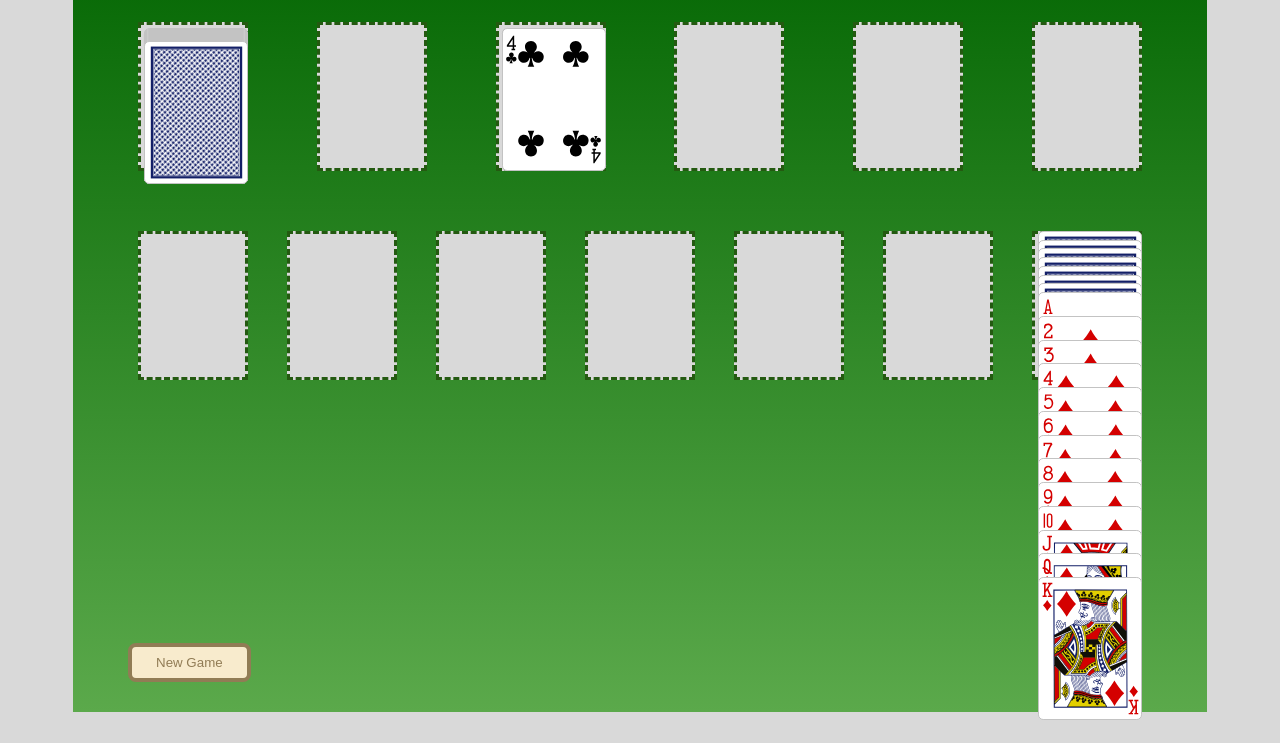
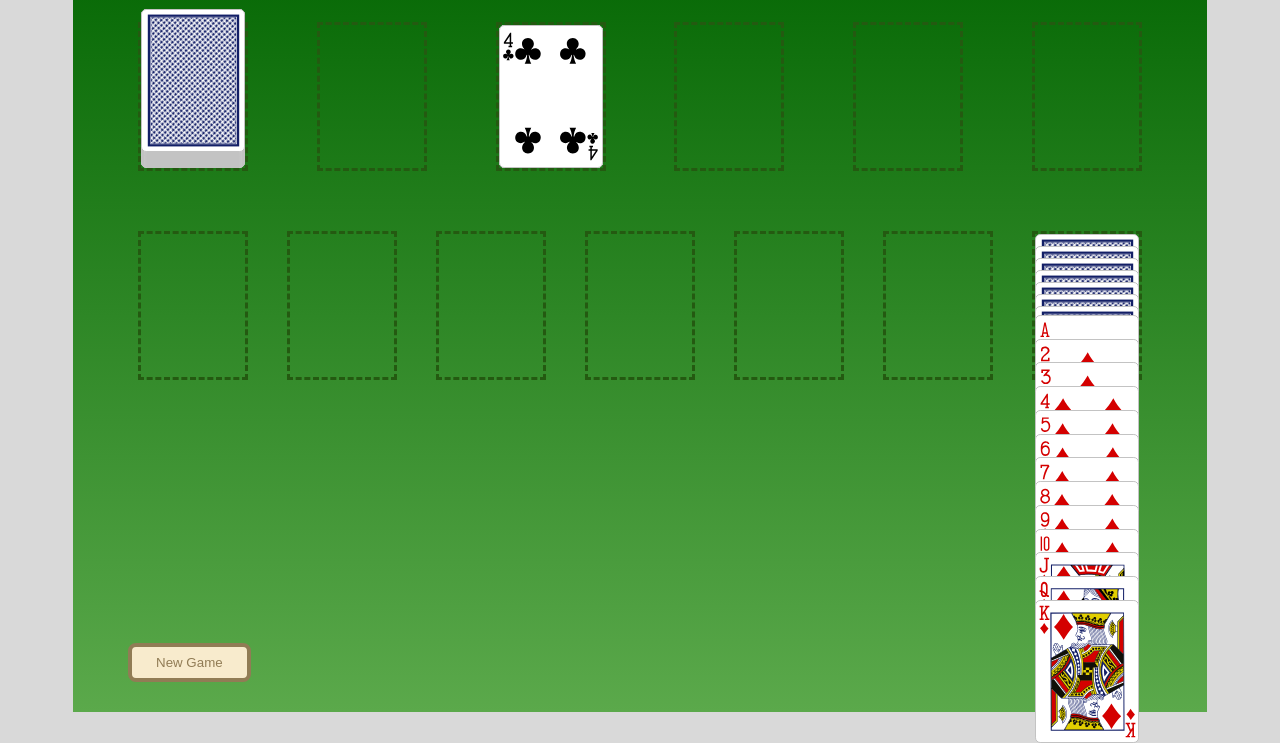
Before and after one commit to cango91/solitaire, a plain HTML site: page src/index.html in a window 1280 px wide. Shown: the part 88-831 px from the top of the page. Before the commit the page ends 808 px from the top, so only its background shows below. Drawn offline with Linux system fonts and the light colour scheme.

Commit message:
Fix minor styling (cards offset issues), change deck direction

```diff
--- a/src/css/main.css
+++ b/src/css/main.css
@@ -1,5 +1,3 @@
-
-/*TODO: Clean up variables once color scheme looks good*/
 :root {
     --classic-green-bg: #006400;
     --light-pink-bg: #d9d9d9;
@@ -95,7 +93,6 @@ body {
     justify-content: space-between;
     padding: 50px 10px;
     align-items: flex-start;
-    /* ensure cards start from top */
 }
 
 /* Individual slots - for foundation and tableau */
@@ -104,7 +101,7 @@ body {
     flex-direction: column;
     justify-content: flex-start;
     background-image: none;
-    background-color: var(--light-pink-bg);
+    padding: 0;
     border: 0.15em dashed #245A11;
     width: 4.0em;
     height: 5.5em;
@@ -116,10 +113,11 @@ body {
 
 .slot.foundation .card{
     position: absolute;
+    margin-top: 0;
 }
 .slot.foundation:hover .card:last-child{
-    box-shadow: .25rem .25rem 0.35rem var(--icon-stroke);
-    transform: translateY(15px);
+    box-shadow: -.25rem .0 0.35rem var(--icon-stroke);
+    transform: translate(15px,5px);
 }
 
 .slot.large{ font-size: 26px;}
@@ -128,9 +126,18 @@ body {
     flex-direction: column-reverse;
 }
 
-.card.large.back.deck:last-child:hover{
-    box-shadow: .25rem .25rem 0.35rem var(--icon-stroke);
-    margin-bottom: -10px;
+
+.card{
+    margin-left: 0;
+}
+
+.card:first-child{
+    margin-top: 0;
+}
+
+#deck-slot:hover .card:last-child{
+    box-shadow: -.25rem .25rem 0.35rem var(--icon-stroke);
+    transform: translate(15px,-5px);
 }
 
 .card.large.on-tableau{
@@ -148,6 +155,7 @@ body {
 
 .card.large.on-tableau.back{
     margin-top: -155px;
+    margin-bottom: 0;
 }
 
 .card.back.deck {
@@ -156,8 +164,8 @@ body {
 }
 
 .card.large.back.deck {
-    margin-bottom: -146px;
-    /* specific overlapping effect for the deck for large card size */
+    /* margin-bottom: -146px; */
+    margin-bottom: calc(-5.5em * 1.025);
 }
 
 .card:nth-child(n) {
@@ -196,7 +204,6 @@ body {
     width: 35px;
     height: 35px;
     border: 2px solid var(--icon-stroke);
-    /* border: 2px solid var(--icon-base); */
     border-radius: 50%;
     padding: 3px;
     background: radial-gradient(circle, var(--icon-base) 30%, var(--icon-highlight) 100%);
@@ -259,8 +266,6 @@ body {
     fill: var(--options-icon-active-fill);
 }
 
-
-
 .fill-inside{
     fill: var(--icon-base);
 }
```
